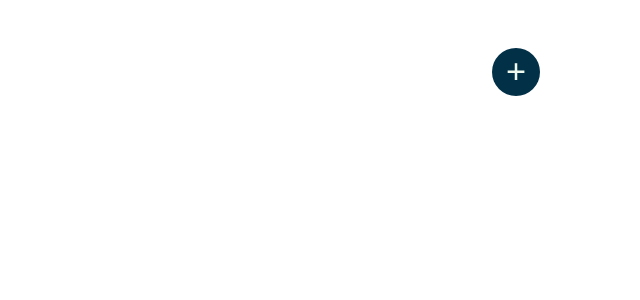
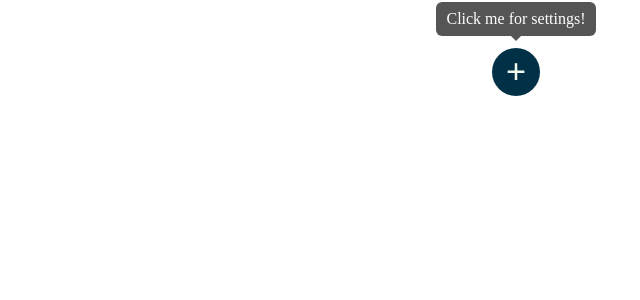
Before and after one commit to justindhillon/accessibleweb.page, a Flask app: template templates/button.html in a window 1280 px wide. Shown: the top 300 px of the page, without its empty margins (640-1280 px from the left). Run offline with Flask 3, Linux system fonts and the light colour scheme; the template is opened without the code that fills it, so the values that code supplies are empty.

Commit message:
add pop up to button

```diff
--- a/templates/button.html
+++ b/templates/button.html
@@ -1,4 +1,4 @@
-<!--Color Blind Filters-->
+<!-- Color Blind Filters -->
 <svg
   xmlns="http://www.w3.org/2000/svg"
   version="1.1">
@@ -33,7 +33,7 @@
   </defs>
 </svg>
 
-<!--Accessibility Button CSS-->
+<!-- Accessibility Button CSS -->
 <style>
   body.grayscale {
     -webkit-filter: grayscale(1) !important;
@@ -124,23 +124,80 @@
     background: #000814 !important;
     color: #90e0ef !important;
   }
+
+  .popup {
+    position: relative;
+    display: inline-block;
+    cursor: pointer;
+    -webkit-user-select: none;
+    -moz-user-select: none;
+    -ms-user-select: none;
+    user-select: none;
+  }
+
+  .popup .popuptext {
+    visibility: visible;
+    width: 160px;
+    background-color: #555;
+    color: #fff;
+    text-align: center;
+    border-radius: 6px;
+    padding: 8px 0;
+    position: absolute;
+    z-index: 1;
+    bottom: 125%;
+    left: 50%;
+    margin-left: -80px;
+  }
+
+  .popup .popuptext::after {
+    content: "";
+    position: absolute;
+    top: 100%;
+    left: 50%;
+    margin-left: -5px;
+    border-width: 5px;
+    border-style: solid;
+    border-color: #555 transparent transparent transparent;
+  }
+
+  .popup .hidden {
+    visibility: hidden;
+    -webkit-animation: fadeIn 1s;
+    animation: fadeIn 1s;
+  }
+
+  /* Add animation (fade in the popup) */
+  @-webkit-keyframes fadeIn {
+    from {opacity: 0;}
+    to {opacity: 1;}
+  }
+
+  @keyframes fadeIn {
+    from {opacity: 0;}
+    to {opacity:1 ;}
+  }
 </style>
 
-<!--Accessibility Functions-->
+<!-- Accessibility Functions -->
 <script>
-  const body = document.body;
-
   function addFilter(property) {
-    if (body.classList.contains(property)) {
-      body.classList.remove(property);
-    } else {
-      body.classList.add(property);
-    }
+    document.body.classList.toggle(property);
   }
 </script>
 
-<!--Accessibility Button HTML-->
+<!-- Pop Up -->
+<script>
+  document.onclick = function() {
+    const popup = document.getElementById("myPopup");
+    popup.classList.add("hidden");
+  }
+</script>
+
+<!-- Accessibility Button HTML -->
+<div class="popup">
   <div class="custom-btn-container">
+    <span class="popuptext" id="myPopup">Click me for settings!</span>
     <div class="btn">+</div>
 
     <div class="btn-options">
@@ -151,8 +208,9 @@
       <button onclick="addFilter('blur')" href="#">Blur</button>
     </div>
   </div>
+</div>
 
-<!--Accessibility Button Javascript-->
+<!-- Accessibility Button Javascript -->
 <script src="https://cdn.jsdelivr.net/npm/jquery@3.7.1/dist/jquery.min.js"></script>
 <script src="https://cdn.jsdelivr.net/npm/jquery-ui@1.13.2/dist/jquery-ui.min.js"></script>
 <script>
```
Lines whose indentation alone changed are shown as unchanged.
